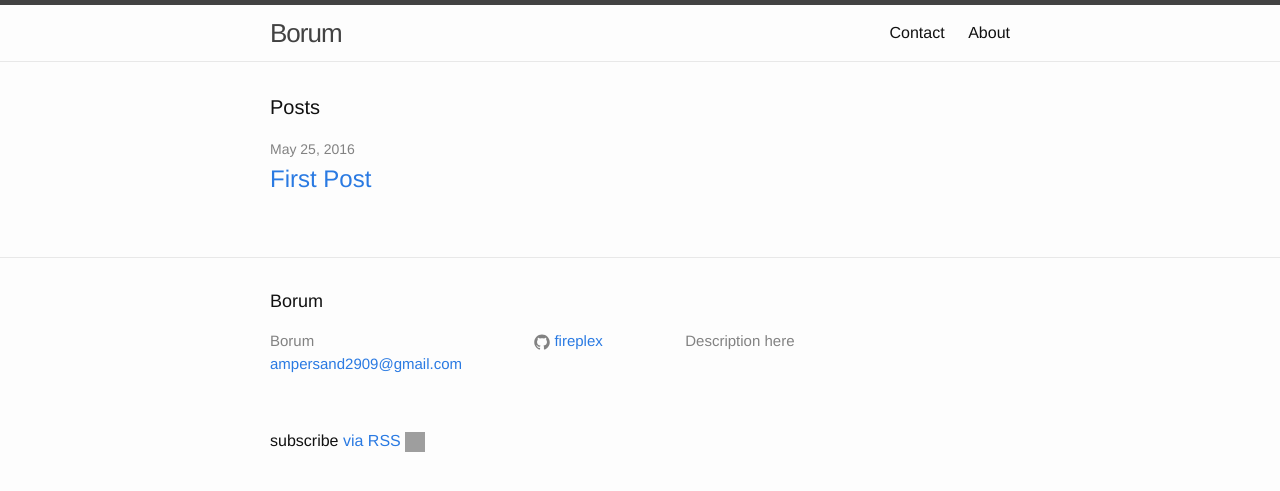
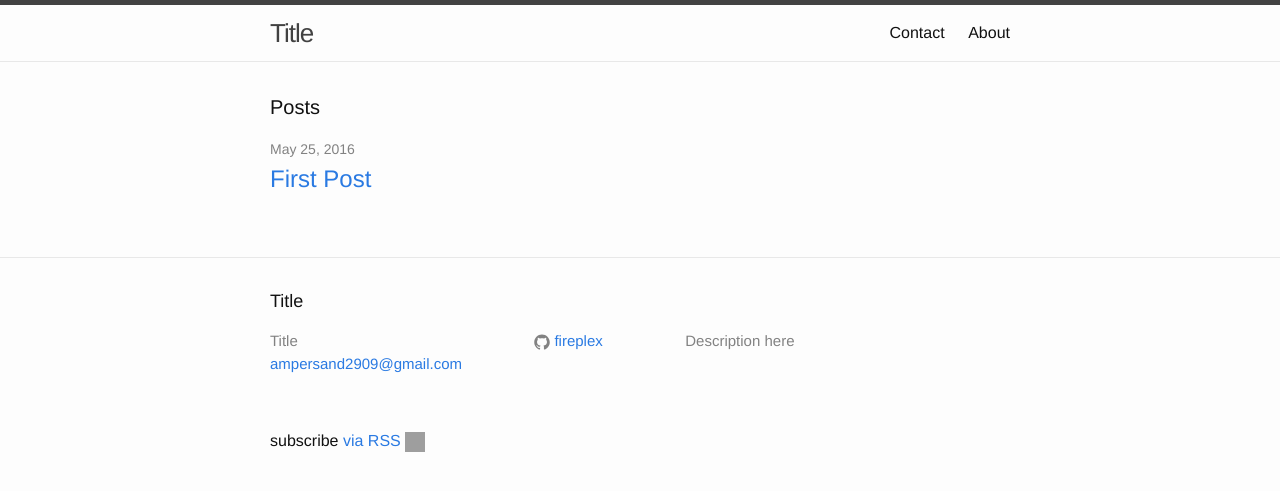
Before and after one commit to slothgamez/fireplex.github.io, a Jekyll site: the page built from index.html, in a window 1280 px wide. Shown: the top 491 px of the page. Built offline with Jekyll 4.4.1, drawn with Linux system fonts in a browser that asks for light colours; grey boxes are pictures that could not be loaded.

Commit message:
Update _config.yml

```diff
--- a/_config.yml
+++ b/_config.yml
@@ -6,7 +6,7 @@
 # 'jekyll serve'. If you change this file, please restart the server process.
 
 # Site settings
-title: Borum
+title: Title
 email: ampersand2909@gmail.com
 description: > # this means to ignore newlines until "baseurl:"
   Description here
```
